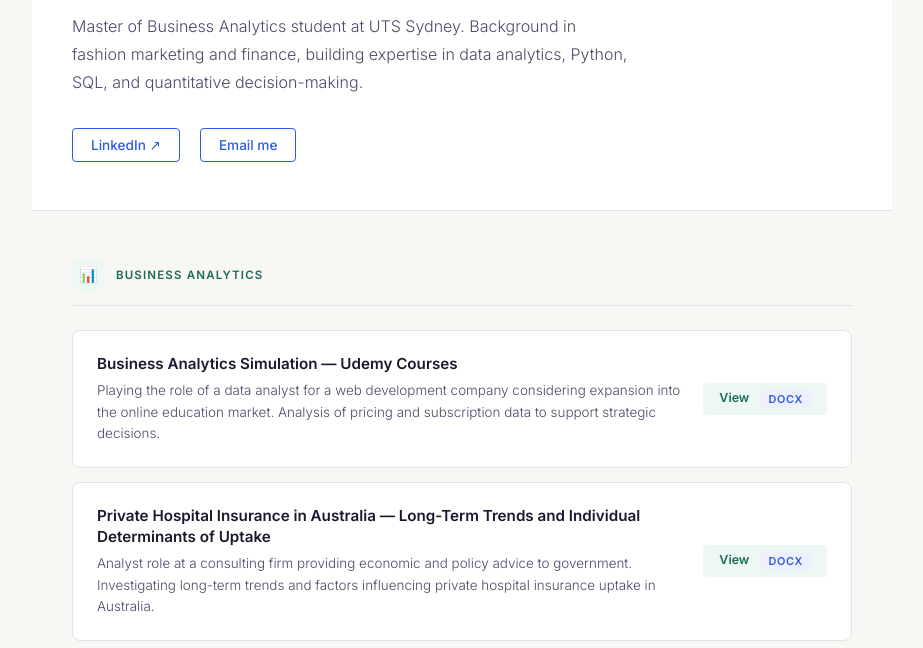
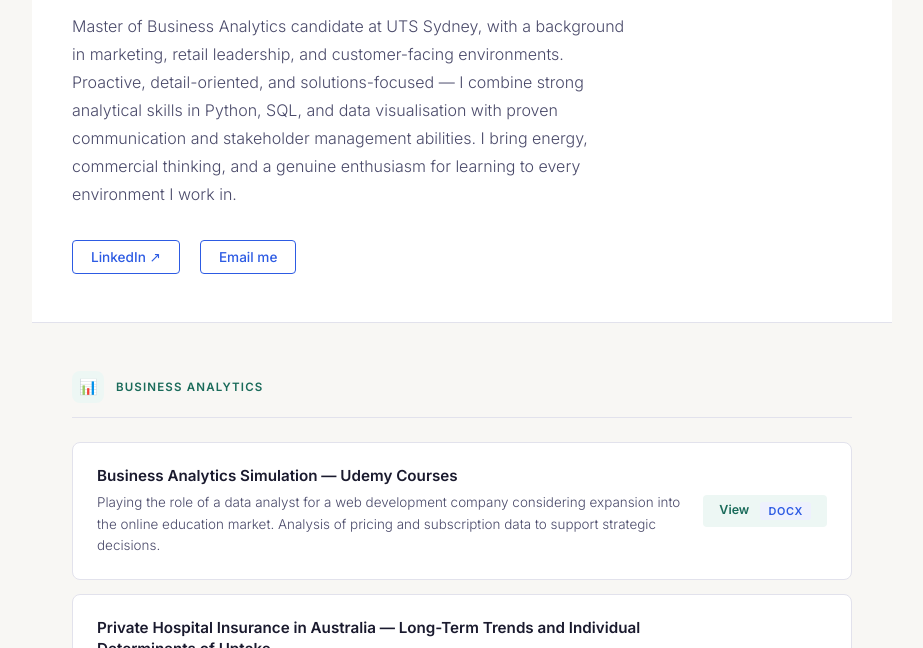
Before and after one commit to paulamorenomappe-26/paulamorenomappe-26.github.io, a plain HTML site: page index.html in a window 1280 px wide. Shown: the part 152-800 px from the top of the page, without its empty margins (178-1101 px from the left). Drawn offline with Linux system fonts and the light colour scheme.

Commit message:
index.html

```diff
--- a/index.html
+++ b/index.html
@@ -59,9 +59,8 @@
 <header>
   <p class="eyebrow">Portfolio · Business Analytics</p>
   <h1>Paula Moreno</h1>
-  <p class="bio">
-    Master of Business Analytics student at UTS Sydney. Background in fashion marketing and finance,
-    building expertise in data analytics, Python, SQL, and quantitative decision-making.
+<p class="bio">
+    Master of Business Analytics candidate at UTS Sydney, with a background in marketing, retail leadership, and customer-facing environments. Proactive, detail-oriented, and solutions-focused — I combine strong analytical skills in Python, SQL, and data visualisation with proven communication and stakeholder management abilities. I bring energy, commercial thinking, and a genuine enthusiasm for learning to every environment I work in.
   </p>
   <div class="connect">
 <a href="https://www.linkedin.com/in/paula-moreno-analytics" target="_blank">LinkedIn ↗</a>
```
